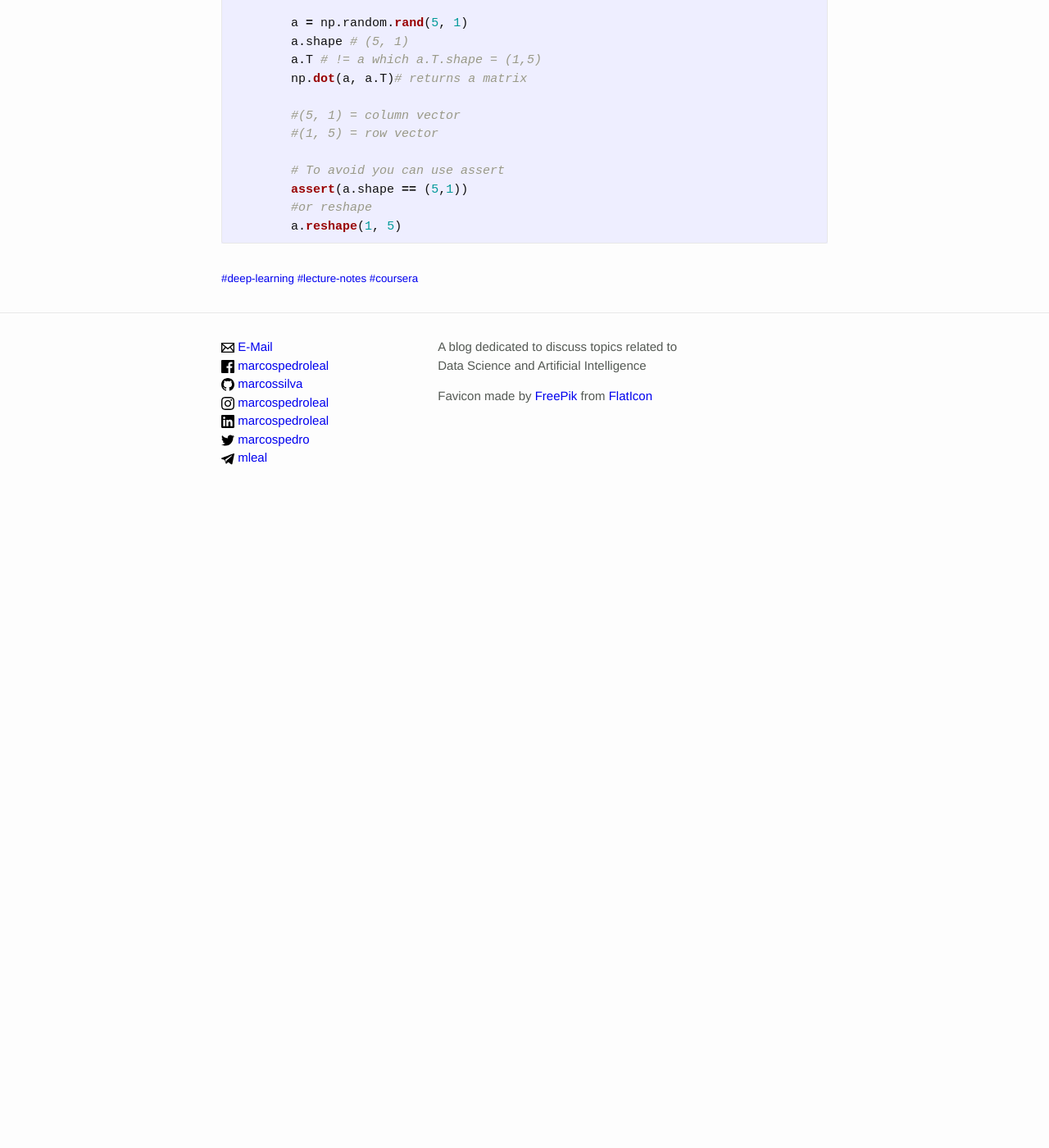
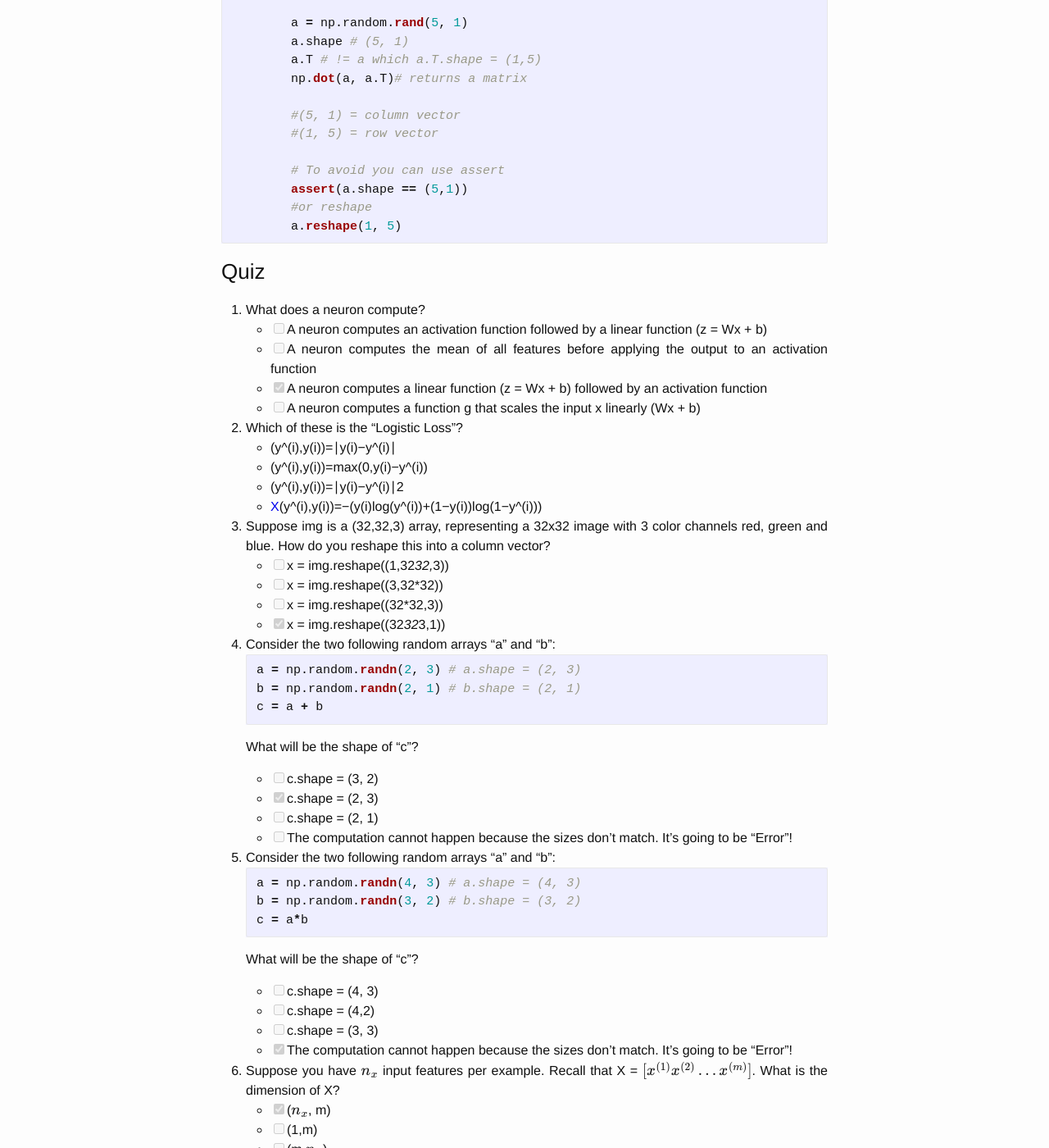
Before and after one commit to marcossilva/marcossilva.github.io, a Jekyll site: the page built from _posts/en/2019-06-22-coursera-deep-learning-notes-module-1-week-2.md, in a window 1280 px wide and 1400 px high, scrolled down 5742 px. Shown: the whole window at 82% size. Built offline with Jekyll 4.4.1, drawn with Linux system fonts in a browser that asks for light colours; formulas are drawn with MathJax 3; before the commit the page ends 6372 px from its top, so only the background shows below that; some of the changed text lies outside the part shown.

Commit message:
Renamed week 2 filename

````diff
--- a/_posts/en/2019-06-21-coursera-deep-learning-notes-module-1-week-2.md
+++ b/_posts/en/2019-06-22-coursera-deep-learning-notes-module-1-week-2.md
@@ -231,3 +231,97 @@ print(percentage)
 	#or reshape
 	a.reshape(1, 5)
 ```
+
+### Quiz
+
+1. What does a neuron compute?
+ - [ ] A neuron computes an activation function followed by a linear function (z = Wx + b)
+ - [ ] A neuron computes the mean of all features before applying the output to an activation function
+ - [X] A neuron computes a linear function (z = Wx + b) followed by an activation function
+ - [ ] A neuron computes a function g that scales the input x linearly (Wx + b)
+
+2. Which of these is the "Logistic Loss"?
+ - [ ](i)(y^(i),y(i))=∣y(i)−y^(i)∣
+ - [ ](i)(y^(i),y(i))=max(0,y(i)−y^(i))
+ - [ ](i)(y^(i),y(i))=∣y(i)−y^(i)∣2
+ - [X](i)(y^(i),y(i))=−(y(i)log(y^(i))+(1−y(i))log(1−y^(i)))
+
+3. Suppose img is a (32,32,3) array, representing a 32x32 image with 3 color channels red, green and blue. How do you reshape this into a column vector?
+ - [ ] x = img.reshape((1,32*32,*3))
+ - [ ] x = img.reshape((3,32*32))
+ - [ ] x = img.reshape((32*32,3))
+ - [X] x = img.reshape((32*32*3,1))
+
+4. Consider the two following random arrays "a" and "b":
+```python
+a = np.random.randn(2, 3) # a.shape = (2, 3)
+b = np.random.randn(2, 1) # b.shape = (2, 1)
+c = a + b
+```
+What will be the shape of "c"?
+ - [ ] c.shape = (3, 2)
+ - [X] c.shape = (2, 3)
+ - [ ] c.shape = (2, 1)
+ - [ ] The computation cannot happen because the sizes don't match. It's going to be "Error"!
+
+5. Consider the two following random arrays "a" and "b":
+```python
+a = np.random.randn(4, 3) # a.shape = (4, 3)
+b = np.random.randn(3, 2) # b.shape = (3, 2)
+c = a*b
+```
+What will be the shape of "c"?
+- [ ] c.shape = (4, 3)
+- [ ] c.shape = (4,2)
+- [ ] c.shape = (3, 3)
+- [X] The computation cannot happen because the sizes don't match. It's going to be "Error"!
+
+6. Suppose you have $n_x$ input features per example. Recall that X = $[x^{(1)} x^{(2)} ... x^{(m)}]$. What is the dimension of X?
+ - [X] ($n_x$, m)
+ - [ ] (1,m)
+ - [ ] (m,$n_x$)
+ - [ ] (m,1)
+
+7. Recall that "np.dot(a,b)" performs a matrix multiplication on a and b, whereas "a\*b" performs an element-wise multiplication.
+Consider the two following random arrays "a" and "b":
+```python
+a = np.random.randn(12288, 150) # a.shape = (12288, 150)
+b = np.random.randn(150, 45) # b.shape = (150, 45)
+c = np.dot(a,b)
+```
+What is the shape of c?
+ - [ ] Te computation cannot happen because the sizes don't match. It's going to be "Error"!
+ - [X] c.shape = (12288, 45)
+ - [ ] c.shape = (12288, 150)
+ - [ ] c.shape = (150,150)
+
+8. Consider the following code snippet:
+```python
+import numpy as np # a.shape = (3,4) and b.shape = (4,1)
+for i in range(3):
+  for j in range(4):
+    c[i][j] = a[i][j] + b[j]
+```
+How do you vectorize this?
+ - [ ] c = a.T + b.T
+ - [ ] c = a + b
+ - [X] c = a + b.T
+ - [ ] c = a.T + b
+
+9. Consider the following code:
+```python
+a = np.random.randn(3, 3)
+b = np.random.randn(3, 1)
+c = a*b
+```
+What will be c? (If you’re not sure, feel free to run this in python to find out).
+ - [X] This will invoke broadcasting, so b is copied three times to become (3,3), and \* is an element-wise product so c.shape will be (3, 3)
+ - [ ] This will invoke broadcasting, so b is copied three times to become (3, 3), and \* invokes a matrix multiplication operation of two 3x3 matrices so c.shape will be (3, 3)
+ - [ ] This will multiply a 3x3 matrix a with a 3x1 vector, thus resulting in a 3x1 vector. That is, c.shape = (3,1).
+ - [ ] It will lead to an error since you cannot use “\*” to operate on these two matrices. You need to instead use np.dot(a,b)
+
+10. Consider the following computation graph. What is the output J?
+ - [ ] J = (c - 1)\*(b + a)
+ - [X] J = (a - 1) \* (b + c)
+ - [ ] J = a\*b + b\*c + a\*c
+ - [ ] J = (b - 1) \* (c + a)
````
